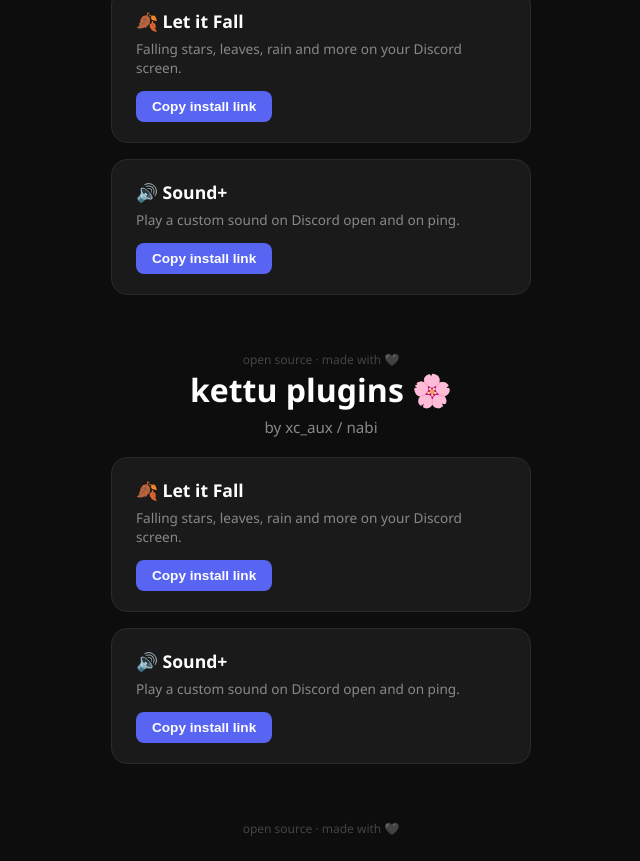
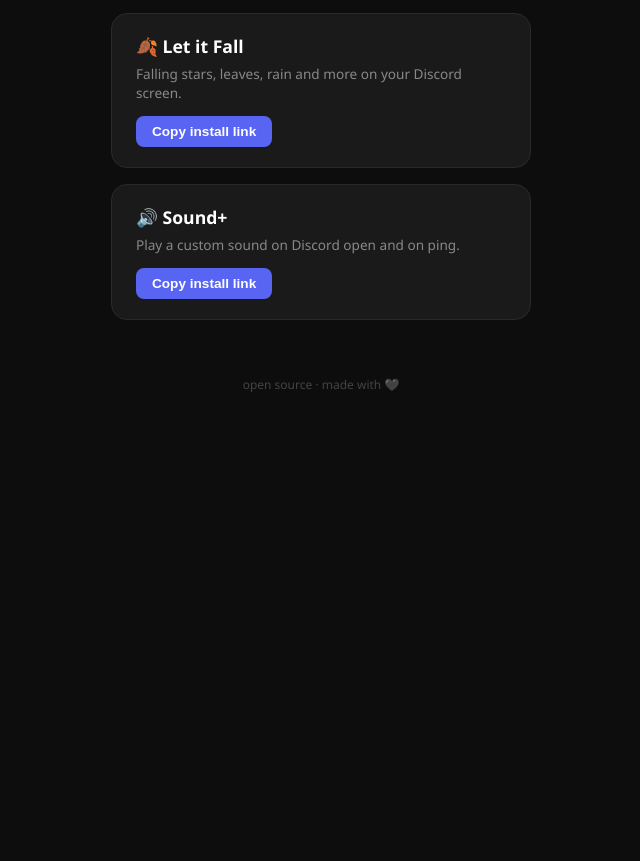
Before and after one commit to N-bi/kettu-plugins-2, a plain HTML site: page index.html in a window 1280 px wide. Shown: the part 358-1219 px from the top of the page, without its empty margins (319-959 px from the left). After the commit the page ends 800 px from the top, so only its background shows below. Drawn offline with Linux system fonts and the light colour scheme.

Commit message:
Update index.html

```diff
--- a/index.html
+++ b/index.html
@@ -162,37 +162,4 @@
   </script>
 
 </body>
-</html><body>
-
-  <h1>kettu plugins 🌸</h1>
-  <p class="sub">by xc_aux / nabi</p>
-
-  <div class="card">
-    <h2>🍂 Let it Fall</h2>
-    <p>Falling stars, leaves, rain and more on your Discord screen.</p>
-    <button class="install-btn" onclick="copy(this, 'https://n-bi.github.io/kettu-plugins-2/LetItFall2')">Copy install link</button>
-  </div>
-
-  <div class="card">
-    <h2>🔊 Sound+</h2>
-    <p>Play a custom sound on Discord open and on ping.</p>
-    <button class="install-btn" onclick="copy(this, 'https://N-bi.github.io/kettu-plugins-2/sounds%2B')">Copy install link</button>
-  </div>
-
-  <footer>open source · made with 🖤</footer>
-
-  <script>
-    function copy(btn, url) {
-      navigator.clipboard.writeText(url).then(() => {
-        btn.textContent = '✓ Copied!';
-        btn.classList.add('copied');
-        setTimeout(() => {
-          btn.textContent = 'Copy install link';
-          btn.classList.remove('copied');
-        }, 2000);
-      });
-    }
-  </script>
-
-</body>
 </html>
```
